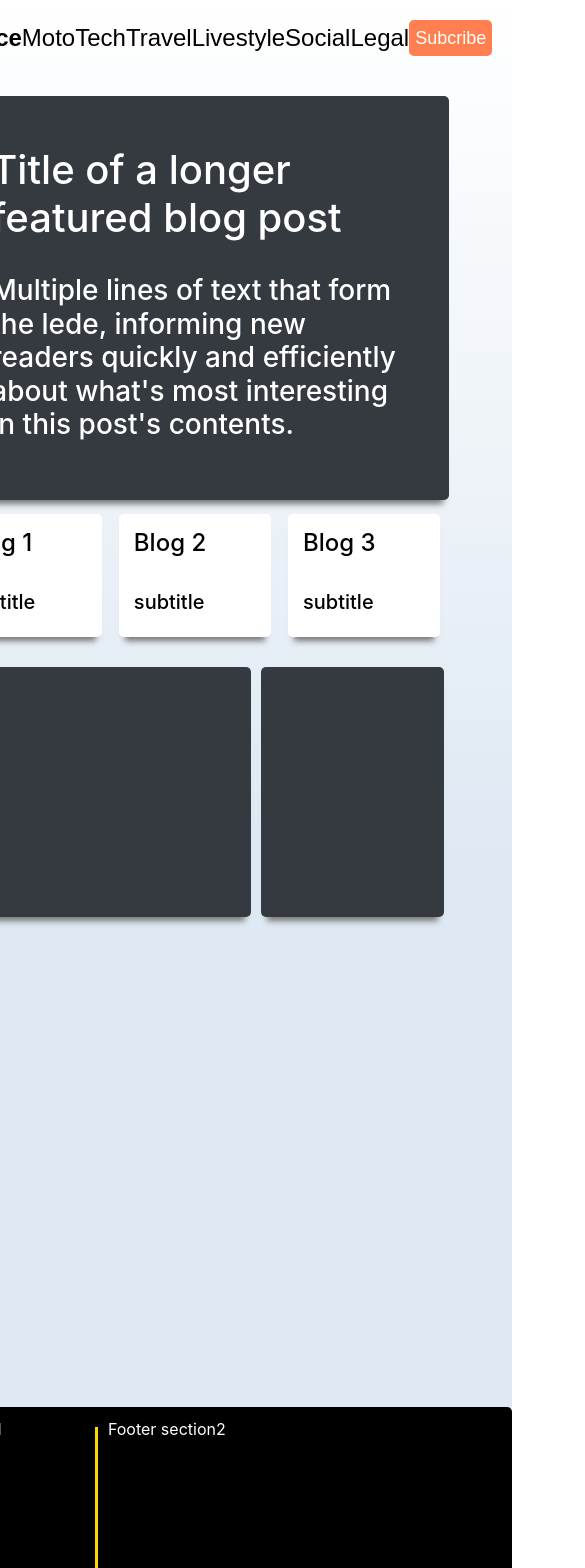
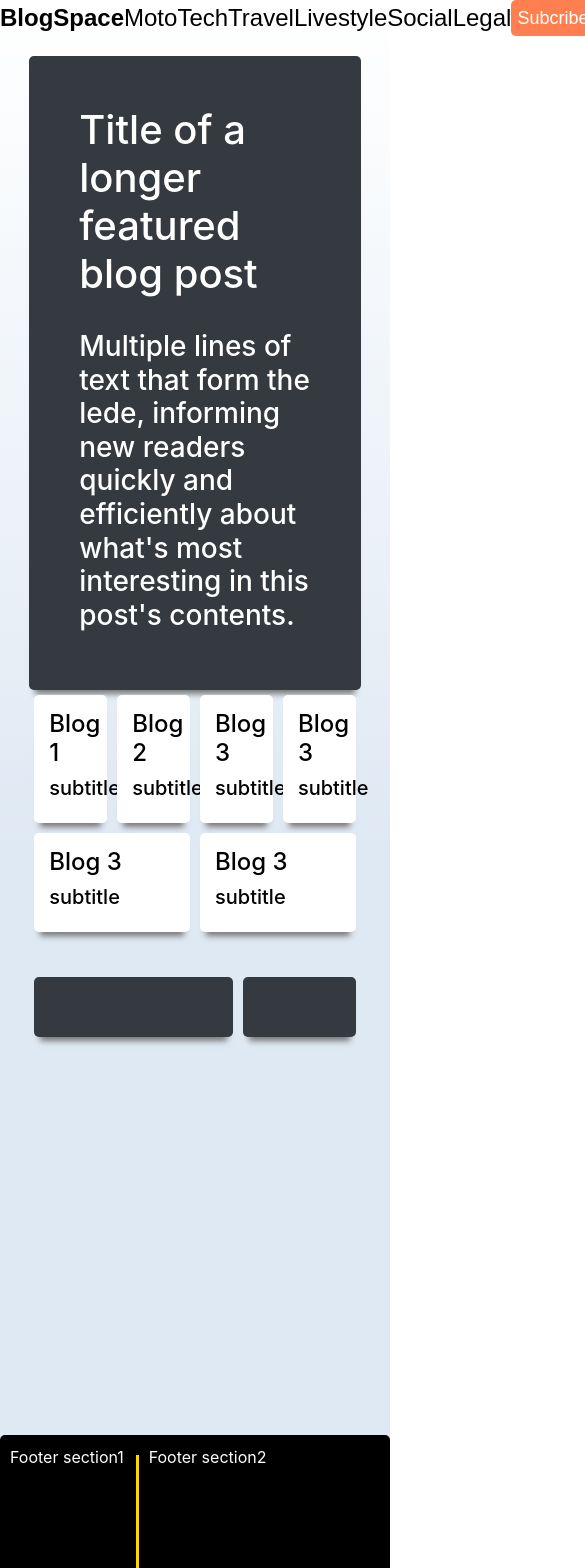
Before and after one commit to Dash-Abhishek/BlogSpace, a React (Create React App) app: page / in a window 390 px wide. Shown: the top 1568 px of the page, 585 px wide, since content can reach past the window. Built offline with nearby package versions, Linux system fonts and the light colour scheme.

Commit message:
made responsive and restructured

```diff
--- a/src/Common/Container.js
+++ b/src/Common/Container.js
@@ -6,9 +6,11 @@ const Container = styles.div`
 
 display: flex;
 flex-direction:column;
-min-height: 200vh;
 flex-wrap: wrap;
 align-items: center;
+// background: lightgreen;
+background-image: linear-gradient(to top, #dfe9f3 50%, white 100%);
+min-height:200vh;
 `
 
 export default Container;
--- a/src/Footer/Footer.js
+++ b/src/Footer/Footer.js
@@ -12,6 +12,7 @@ const Footer = () => {
     width:100%;
     background: black;
     border-radius:5px;
+    min-height:30vh;
     `
 
     const Section1 = styles.div`
--- a/src/Header/Header.js
+++ b/src/Header/Header.js
@@ -15,10 +15,8 @@ const Header = () => {
     font-weight: 200;
     font-size: x-large;
     font-family: sans-serif;
-    // background: aliceblue;
+    // background: yellow;
     justify-content: space-between;
-    flex-basis: 30%;
-    padding:20px;
     `
 
     const NavItems = styled.div`
--- a/src/Home/CarouselPannel/CarouselCards.js
+++ b/src/Home/CarouselPannel/CarouselCards.js
@@ -3,13 +3,15 @@ import styles from 'styled-components'
 
 const Card = styles.div`
 display:flex;
+flex:1;
 flex-direction:column;
-width: 30%;
 background :white;
 border-radius: 5px;
 padding 15px;
 color: black;
 box-shadow: 0 10px 6px -6px #777;
+margin:5px;
+min-width:20%;
 `
 
 export default Card;
--- a/src/Home/CarouselPannel/CarouselPannel.js
+++ b/src/Home/CarouselPannel/CarouselPannel.js
@@ -8,7 +8,8 @@ const Pannel = styles.div`
 display: flex;
 flex-wrap: wrap;
 align-items: center;
-justify-content: space-around;
+justify-content: space-between;
+// background:green;
 `
 
 
@@ -19,19 +20,36 @@ const CarouselPannel = () => {
         <Pannel>
             <Card>
                 <h4>Blog 1</h4>
-                <br />
+
                 <h5>subtitle</h5>
             </Card>
             <Card>
                 <h4>Blog 2</h4>
-                <br />
+
                 <h5>subtitle</h5>
             </Card>
             <Card>
                 <h4>Blog 3</h4>
-                <br />
+
                 <h5>subtitle</h5>
             </Card>
+            <Card>
+                <h4>Blog 3</h4>
+
+                <h5>subtitle</h5>
+            </Card>
+            <Card>
+                <h4>Blog 3</h4>
+
+                <h5>subtitle</h5>
+            </Card>
+            <Card>
+                <h4>Blog 3</h4>
+
+                <h5>subtitle</h5>
+            </Card>
+
+
 
         </Pannel>
     )
--- a/src/Home/Home.js
+++ b/src/Home/Home.js
@@ -4,6 +4,7 @@ import styles from 'styled-components';
 import styled from 'styled-components';
 import JumbotronPannel from '../Home/JumbotronPannel/JumbotronPannel'
 import CarouselPannel from '../Home/CarouselPannel/CarouselPannel'
+import TrendPannel from './TrendPannel/TrendPannel';
 
 
 const Canvas = styles.div`
@@ -13,45 +14,7 @@ flex:2;
 flex-wrap: wrap;
 flex-direction: column;
 // background: aliceblue;
-width:80%;
-`
-
-
-const GlimpsPannel = styled.div`
-
-display:flex;
-flex-wrap: wrap;
-max-height: 280px;
-align-items: center;
-justify-content: space-between;
-
-`
-
-const TopBlogTile = styled.div`
-display:flex;
-flex:1;
-background: #343a40;
-padding: 30px;
-margin: 5px;
-color: white;
-border-radius: 5px;
-box-shadow: 0 10px 6px -6px #777;
-flex-direction: column;
-height: 250px;
-min-width:60%;
-`
-
-const StatsPannel = styled.div`
-display:flex;
-flex:1;
-background: #343a40;
-padding: 30px;
-margin:5px;
-border-radius: 5px;
-box-shadow: 0 10px 6px -6px #777;
-flex-direction: column;
-height:250px;
-min-width:20%;
+width:85%;
 `
 
 
@@ -73,11 +36,7 @@ const Home = () => {
 
             <CarouselPannel/>
 
-            <GlimpsPannel>
-                <TopBlogTile>
-                </TopBlogTile>
-                <StatsPannel />
-            </GlimpsPannel>
+            <TrendPannel/>
         </Canvas>
 
     )
--- /dev/null
+++ b/src/Home/TrendPannel/TopTrendTile.js
@@ -0,0 +1,18 @@
+import styled from 'styled-components';
+
+
+const ToptTendTile = styled.div`
+display:flex;
+flex:1;
+background: #343a40;
+padding: 30px;
+margin: 5px;
+color: white;
+border-radius: 5px;
+box-shadow: 0 10px 6px -6px #777;
+flex-direction: column;
+min-width:60%;
+`
+
+
+export default ToptTendTile;
--- /dev/null
+++ b/src/Home/TrendPannel/TrendPannel.js
@@ -0,0 +1,32 @@
+import styled from 'styled-components';
+import React  from 'react';
+import ToptTendTile from '../TrendPannel/TopTrendTile';
+import TrendStatsPannel from './TrendStatsPannel';
+
+
+
+const Pannel = styled.div`
+
+display:flex;
+flex-wrap: wrap;
+align-items: center;
+justify-content: space-between;
+// background: blue;
+`
+
+
+const TrendPannel = () =>{
+
+
+    return(
+        <Pannel>
+
+            <ToptTendTile></ToptTendTile>
+            <TrendStatsPannel></TrendStatsPannel>
+
+        </Pannel>
+    );
+
+}
+
+export default TrendPannel;
--- /dev/null
+++ b/src/Home/TrendPannel/TrendStatsPannel.js
@@ -0,0 +1,16 @@
+import styled from 'styled-components';
+
+const TrendStatsPannel = styled.div`
+display:flex;
+flex:1;
+background: #343a40;
+padding: 30px;
+margin:5px;
+border-radius: 5px;
+box-shadow: 0 10px 6px -6px #777;
+flex-direction: column;
+min-width:20%;
+`
+
+
+export default TrendStatsPannel;
--- a/src/index.css
+++ b/src/index.css
@@ -1,12 +1,9 @@
 body {
-  display: flex;
-  justify-content: center;
   font-family: -apple-system, BlinkMacSystemFont, 'Segoe UI', 'Roboto', 'Oxygen',
     'Ubuntu', 'Cantarell', 'Fira Sans', 'Droid Sans', 'Helvetica Neue',
     sans-serif;
   -webkit-font-smoothing: antialiased;
   -moz-osx-font-smoothing: grayscale;
-  background-image: linear-gradient(to top, #dfe9f3 50%, white 100%);
 }
 
 code {
```
